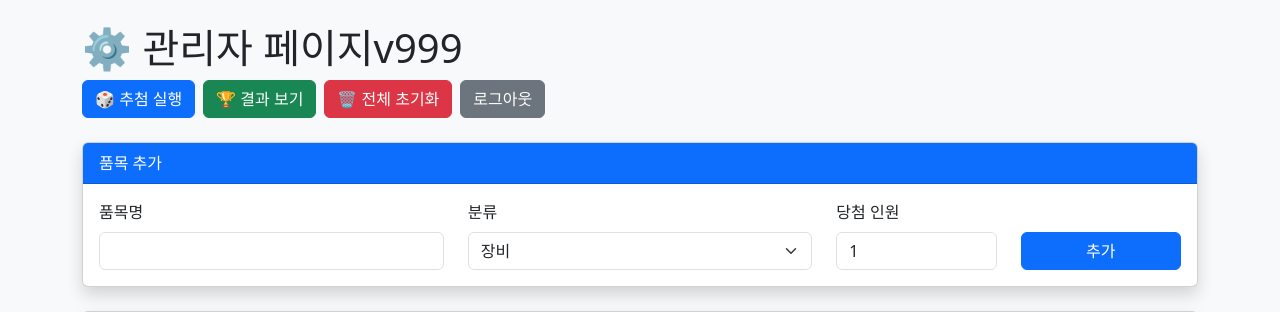
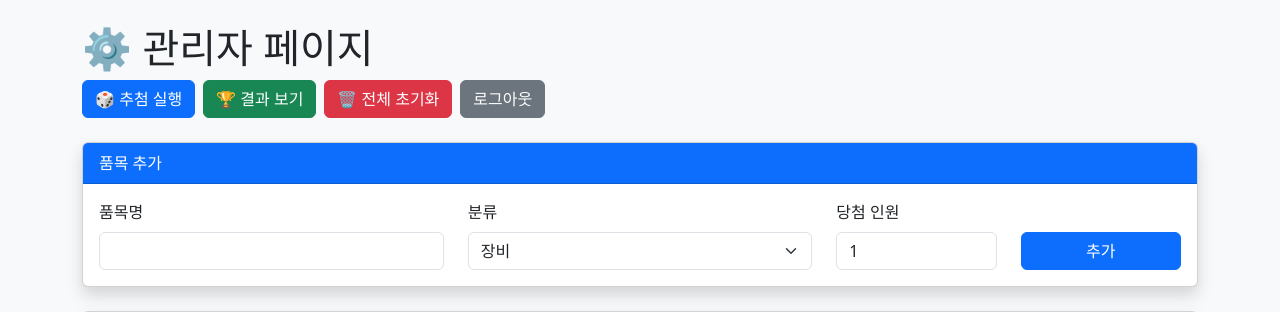
Before and after one commit to sinee1004/itemdraw, a FastAPI app: template templates/admin.html in a window 1280 px wide. Shown: the top 312 px of the page. Run offline with FastAPI, Linux system fonts and the light colour scheme; the template is opened without the code that fills it, so the values that code supplies are empty.

Commit message:
관리자 페이지 문구 수정

```diff
--- a/templates/admin.html
+++ b/templates/admin.html
@@ -22,7 +22,7 @@ rel="stylesheet">
 
 <div class="container mt-4">
 
-<h1>⚙ 관리자 페이지v999</h1>
+<h1>⚙ 관리자 페이지</h1>
 
 
 
```
